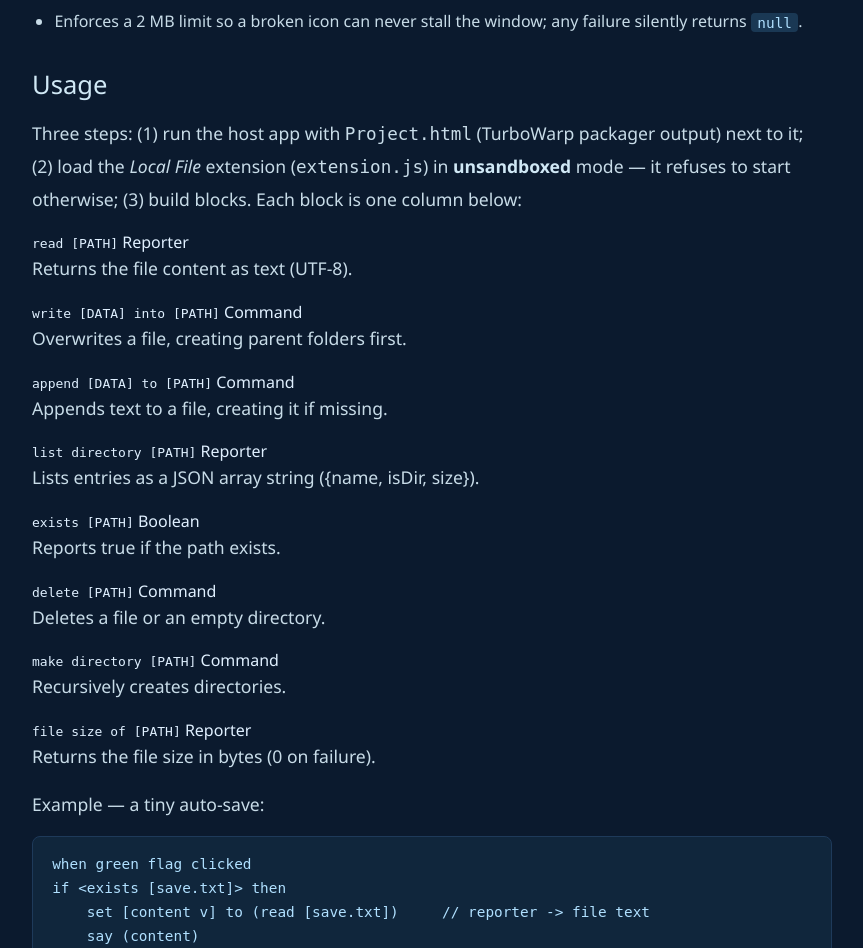
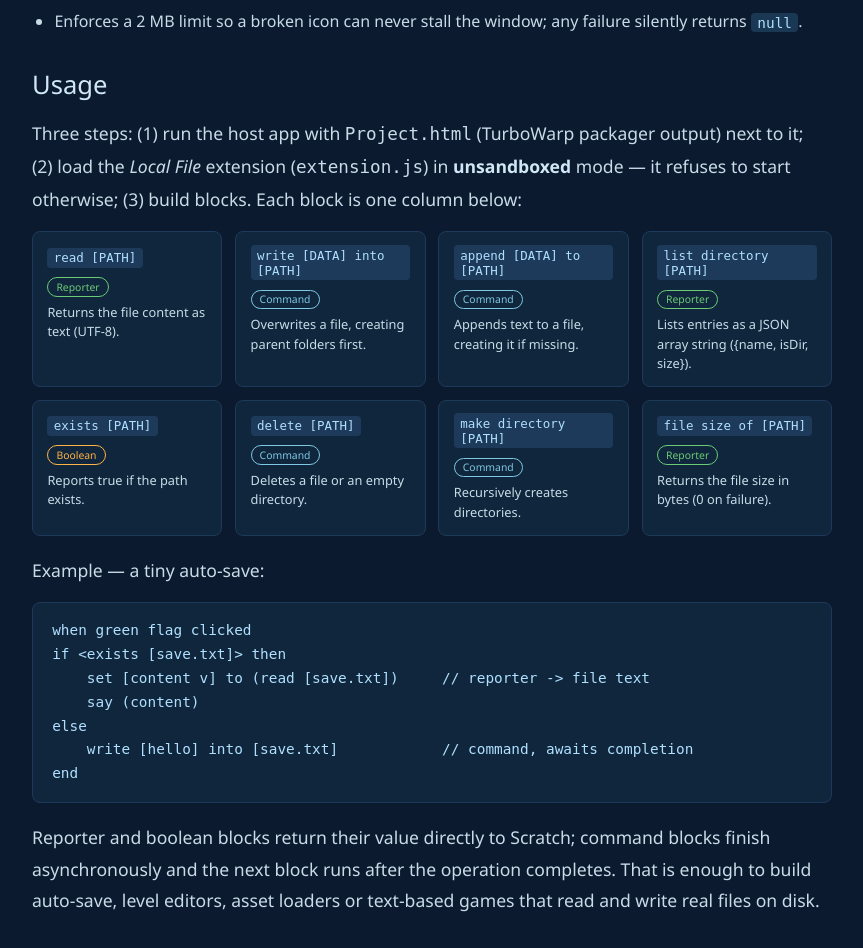
Before and after one commit to RS6048/rs6048.github.io, a PHP site: page /projects/Turbowarp/Java-js_Bridge in a window 1280 px wide. Shown: the part 3281-4229 px from the top of the page, without its empty margins (208-1071 px from the left). Run offline with PHP 8.4, Linux system fonts and the light colour scheme.

Commit message:
Add block-columns grid styles with responsive breakpoints

```diff
--- a/css/style.css
+++ b/css/style.css
@@ -547,6 +547,57 @@ pre.code-block code {
     background: #10263c;
 }
 
+/* Guide page: block reference columns (one column per block) */
+.block-columns {
+    display: grid;
+    grid-template-columns: repeat(4, 1fr);
+    gap: 0.8rem;
+    margin: 0 0 1.2rem;
+}
+.block-col {
+    background: #10263c;
+    border: 1px solid #1e3a5a;
+    border-radius: 8px;
+    padding: 0.8rem 0.9rem;
+}
+.block-col code {
+    background: #1e3a5a;
+    color: #b0e0ff;
+    padding: 0.15rem 0.4rem;
+    border-radius: 4px;
+    font-size: 0.78rem;
+    display: inline-block;
+    margin-bottom: 0.4rem;
+    word-break: break-word;
+}
+.block-type {
+    display: inline-block;
+    font-size: 0.65rem;
+    padding: 0.1rem 0.5rem;
+    border-radius: 10px;
+    margin-bottom: 0.4rem;
+    border: 1px solid;
+    font-weight: 500;
+}
+.block-reporter {
+    color: #6bcb77;
+    border-color: #6bcb77;
+}
+.block-command {
+    color: #7ec8e3;
+    border-color: #7ec8e3;
+}
+.block-boolean {
+    color: #ffb347;
+    border-color: #ffb347;
+}
+.block-col p {
+    font-size: 0.8rem;
+    color: #c8dce8;
+    line-height: 1.5;
+    margin: 0;
+}
+
 /* Guide page: diagram */
 .guide-figure {
     margin: 0 0 1.5rem;
@@ -596,6 +647,12 @@ pre.code-block code {
 }
 .file-note {
     font-size: 0.8rem;
+    color: #6a8ca8;
+}
+
+/* Guide page: small annotation under a paragraph */
+.source-note {
+    font-size: 0.85rem;
     color: #6a8ca8;
 }
 
@@ -674,4 +731,13 @@ pre.code-block code {
     .action-table td {
         padding: 0.4rem 0.5rem;
     }
+    .block-columns {
+        grid-template-columns: repeat(2, 1fr);
+    }
 }
+
+@media (max-width: 480px) {
+    .block-columns {
+        grid-template-columns: 1fr;
+    }
+}
```
